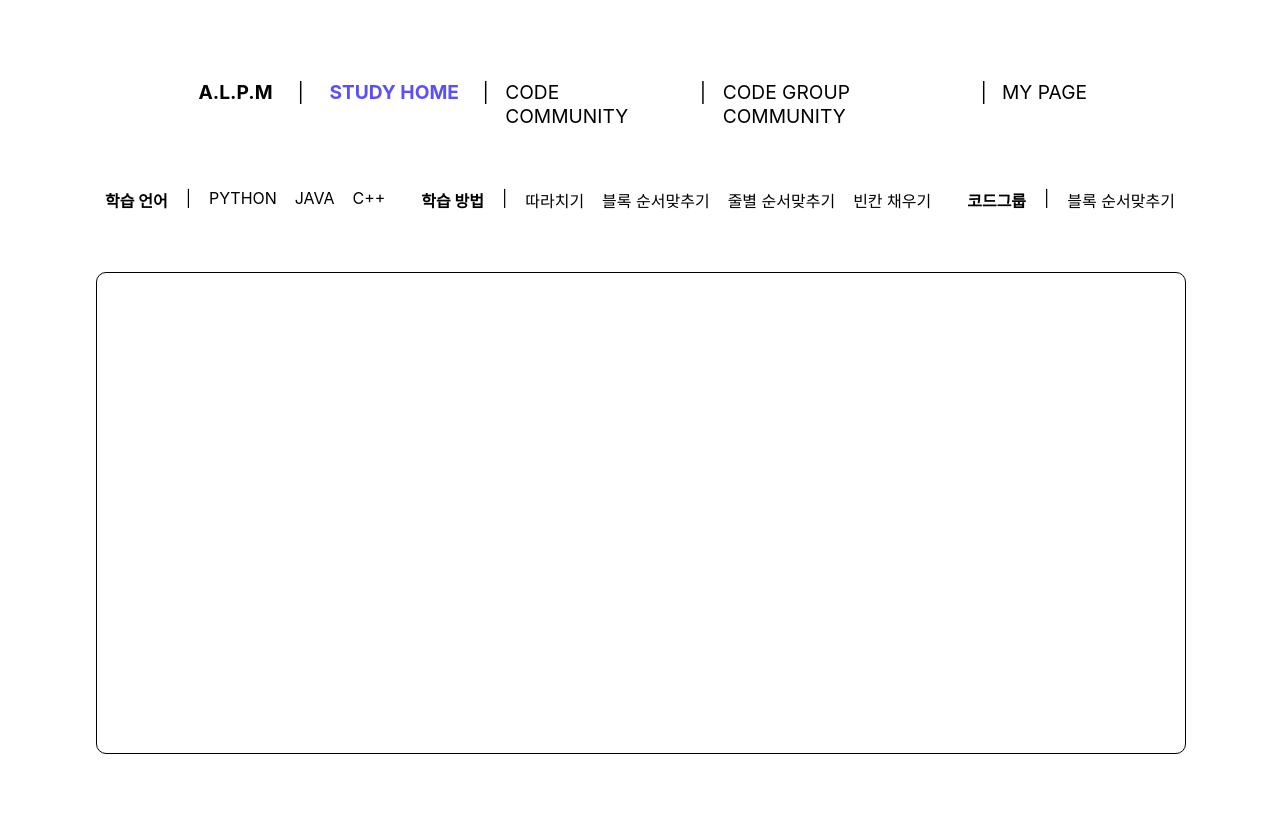
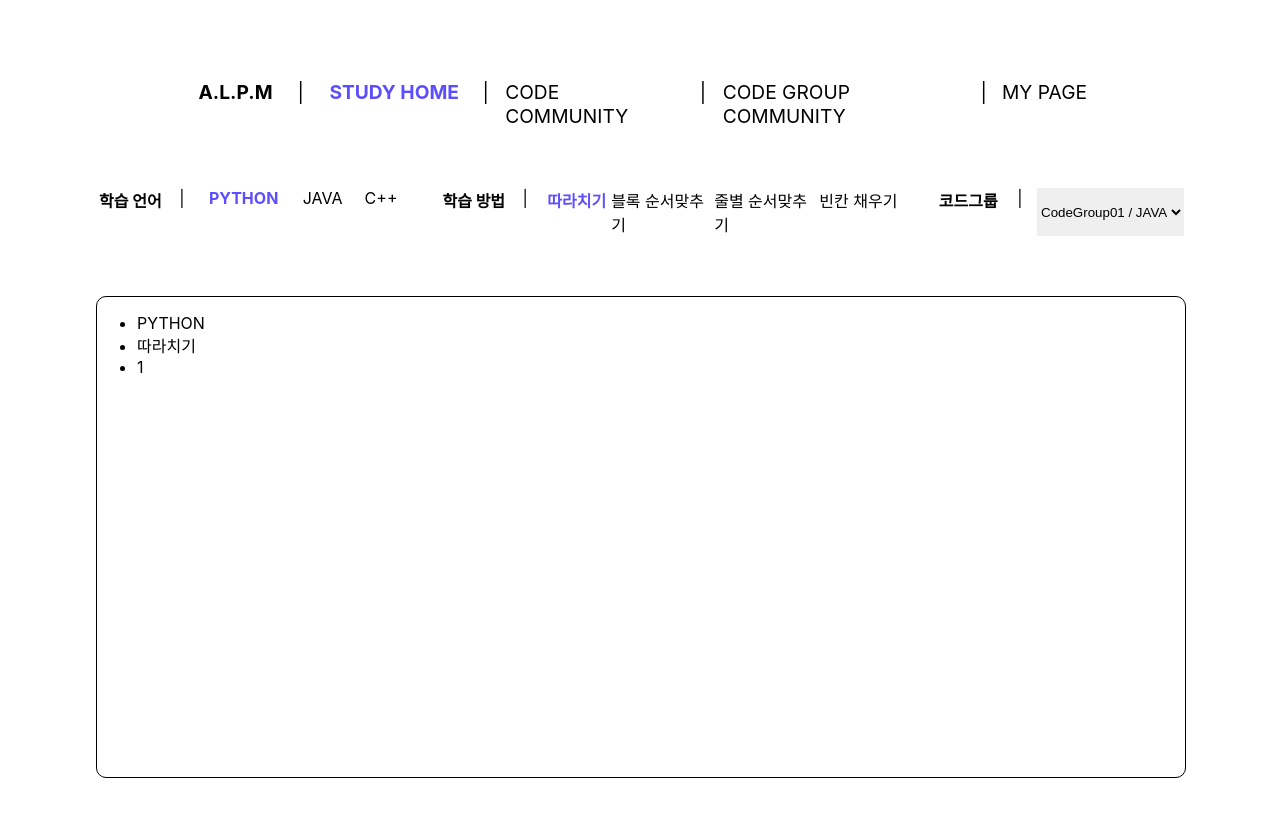
Before and after one commit to AL-PM/ALPM-web, a React (Create React App) app: page / in a window 1280 px wide. Shown: the top 816 px of the page. Built offline with nearby package versions, Linux system fonts and the light colour scheme.

Commit message:
[MOD] STUDY_HOME 학습 설정 및 코드 그룹 설정 컴포넌트 수정

```diff
--- a/src/Study/StudyHome/StudyHome.jsx
+++ b/src/Study/StudyHome/StudyHome.jsx
@@ -1,46 +1,55 @@
-import React from "react";
+import React, { useState } from "react";
 import "./StudyHome.css";
 import MainMenuBar from "../../Etc/MainMenuBar/MainMenuBar.jsx"
+import StudySettingBar from "../StudySettingBar/StudySettingBar.jsx";
 
-
-function StudyHomeStudybar(){
+function StudyHomeBody({language, method, codegroup}){
     return(
-        <div id="StudyHomeStudybar">
-            <span id = "StudyHomeSettingKeyword" >학습 언어</span>
-            <span>|</span>
-            <span id = "StudyHomeLanguageSetting1" >PYTHON</span>
-            <span id = "StudyHomeLanguageSetting2" >JAVA</span>
-            <span id = "StudyHomeLanguageSetting3" >C++</span>
-            <span></span>
-            <span id = "StudyHomeSettingKeyword" >학습 방법</span>
-            <span>|</span>
-            <span id = "StudyHomeMethodSetting1" >따라치기</span>
-            <span id = "StudyHomeMethodSetting2" >블록 순서맞추기</span>
-            <span id = "StudyHomeMethodSetting3" >줄별 순서맞추기</span>
-            <span id = "StudyHomeMethodSetting4" >빈칸 채우기</span>
-            <span></span>
-            <span id = "StudyHomeSettingKeyword" >코드그룹</span>
-            <span>|</span>
-            <span id = "StudyHomeGroupSetting1" >블록 순서맞추기</span>
+        <div id="StudyHomeBody">
+            <ul>
+                <li>{language}</li>
+                <li>{method}</li>
+                <li>{codegroup}</li>
+            </ul>
         </div>
     )
 }
 
-function StudyHomeBody(){
-    return(
-        <div id="StudyHomeBody">
-        </div>
-    )
-}
-
-
 function StudyHome(){
-
+    const [language, setlanguage] = useState("PYTHON");
+    const [method, setmethod] = useState("따라치기");
+    const [codegroup, setcodegroup] = useState(1);
+    const codegrouplist = [
+            {
+                "id": 1,
+                "name": "CodeGroup01",
+                "referencedCount": 3,
+                "verified": true,
+                "visible": true,
+                "language": "JAVA",
+            },
+            {
+                "id": 2,
+                "name": "CodeGroup02",
+                "referencedCount": 3,
+                "verified": true,
+                "visible": true,
+                "language": "JAVA",
+            },
+            {
+                "id": 3,
+                "name": "CodeGroup03",
+                "referencedCount": 3,
+                "verified": true,
+                "visible": true,
+                "language": "JAVA",
+            },
+    ]
     return(
         <div id = "StudyHome">
             <MainMenuBar page={"Study"} />
-            <StudyHomeStudybar />
-            <StudyHomeBody />
+            <StudySettingBar language={language} setlanguage={setlanguage} method={method} setmethod={setmethod} codegroup={codegroup} setcodegroup={setcodegroup} codegrouplist={codegrouplist}/>
+            <StudyHomeBody language={language} method={method} codegroup={codegroup} />
         </div>
 
     )
--- /dev/null
+++ b/src/Study/StudySettingBar/StudySettingBar.css
@@ -0,0 +1,18 @@
+#StudySettingBar{
+    width: 85%;
+    margin-top: 7.5vh;
+    margin-left : 7.5vw;
+    margin-right: 7.5vw;
+    display: grid;
+    grid-template-columns: 1fr 0.5fr 1.3fr 1fr 0.7fr 0.5fr 1fr 0.5fr 1fr 1.5fr 1.5fr 1.2fr 0.5fr 1fr 0.5fr 1.5fr ;
+    justify-items: center;
+    font-size: medium;
+}
+
+#SettingBarSetting{
+    font-weight: bold;
+}
+
+#CodeGroupSetting{
+    border: 0px;
+}
--- /dev/null
+++ b/src/Study/StudySettingBar/StudySettingBar.jsx
@@ -0,0 +1,31 @@
+import React from "react";
+import './StudySettingBar.css';
+
+function StudySettingBar({language, setlanguage, method, setmethod, codegroup, setcodegroup, codegrouplist}){
+    return(
+        <div id="StudySettingBar">
+            <span id = "SettingBarSetting" >학습 언어</span>
+            <span>|</span>
+            <span onClick={()=>setlanguage("PYTHON")} style={{fontWeight:language==="PYTHON" ? "bold" : "normal", color:language==="PYTHON"?"#5C4EFF" : "black"}}>PYTHON</span>
+            <span onClick={()=>setlanguage("JAVA")} style={{fontWeight:language==="JAVA" ? "bold" : "normal", color:language==="JAVA"?"#5C4EFF" : "black"}}>JAVA</span>
+            <span onClick={()=>setlanguage("C++")} style={{fontWeight:language==="C++" ? "bold" : "normal", color:language==="C++"?"#5C4EFF" : "black"}}>C++</span>
+            <span></span>
+            <span id = "SettingBarSetting" >학습 방법</span>
+            <span>|</span>
+            <span onClick={()=>setmethod("따라치기")} style={{fontWeight:method==="따라치기" ? "bold" : "normal", color:method==="따라치기"?"#5C4EFF" : "black"}}>따라치기</span>
+            <span onClick={()=>setmethod("블록 순서맞추기")} style={{fontWeight:method==="블록 순서맞추기" ? "bold" : "normal", color:method==="블록 순서맞추기"?"#5C4EFF" : "black"}}>블록 순서맞추기</span>
+            <span onClick={()=>setmethod("줄별 순서맞추기")} style={{fontWeight:method==="줄별 순서맞추기" ? "bold" : "normal", color:method==="줄별 순서맞추기"?"#5C4EFF" : "black"}}>줄별 순서맞추기</span>
+            <span onClick={()=>setmethod("빈칸 채우기")} style={{fontWeight:method==="빈칸 채우기" ? "bold" : "normal", color:method==="빈칸 채우기"?"#5C4EFF" : "black"}}>빈칸 채우기</span>
+            <span></span>
+            <span id = "SettingBarSetting" >코드그룹</span>
+            <span>|</span>
+            <select name="CodeGroupSetting" id="CodeGroupSetting" onChange={(event)=>setcodegroup(event.target.value)}>
+                {codegrouplist.map((codegrouptag)=>
+                <option value={codegrouptag.id}> {codegrouptag.name} / {codegrouptag.language} </option>
+                )}
+            </select>
+        </div>
+    )
+}
+
+export default StudySettingBar;
```
